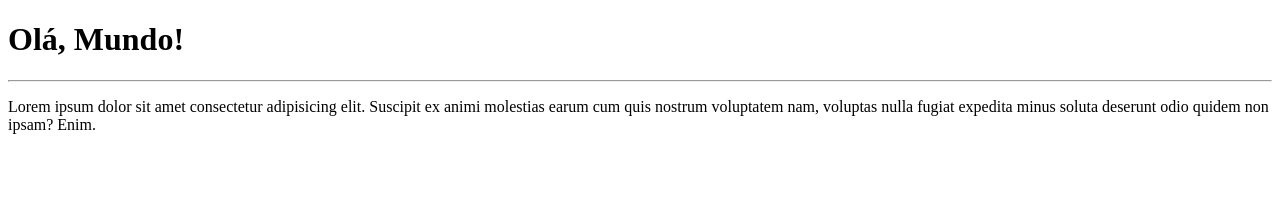
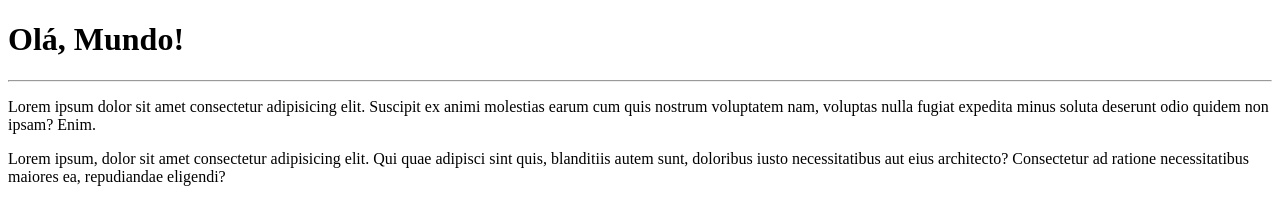
Before and after one commit to alexsander-sv/Ola-Mundo, a plain HTML site: page site-exemplo/index.html in a window 1280 px wide. Drawn offline with Linux system fonts and the light colour scheme.

Commit message:
Adicionei um parágrafo

```diff
--- a/site-exemplo/index.html
+++ b/site-exemplo/index.html
@@ -11,5 +11,7 @@
     <hr>
     <p>Lorem ipsum dolor sit amet consectetur adipisicing elit. Suscipit ex animi molestias earum cum quis nostrum voluptatem nam, voluptas nulla fugiat expedita minus soluta deserunt odio quidem non ipsam? Enim.</p>
 
+    <p>Lorem ipsum, dolor sit amet consectetur adipisicing elit. Qui quae adipisci sint quis, blanditiis autem sunt, doloribus iusto necessitatibus aut eius architecto? Consectetur ad ratione necessitatibus maiores ea, repudiandae eligendi?</p>
+
 </body>
 </html>
```
